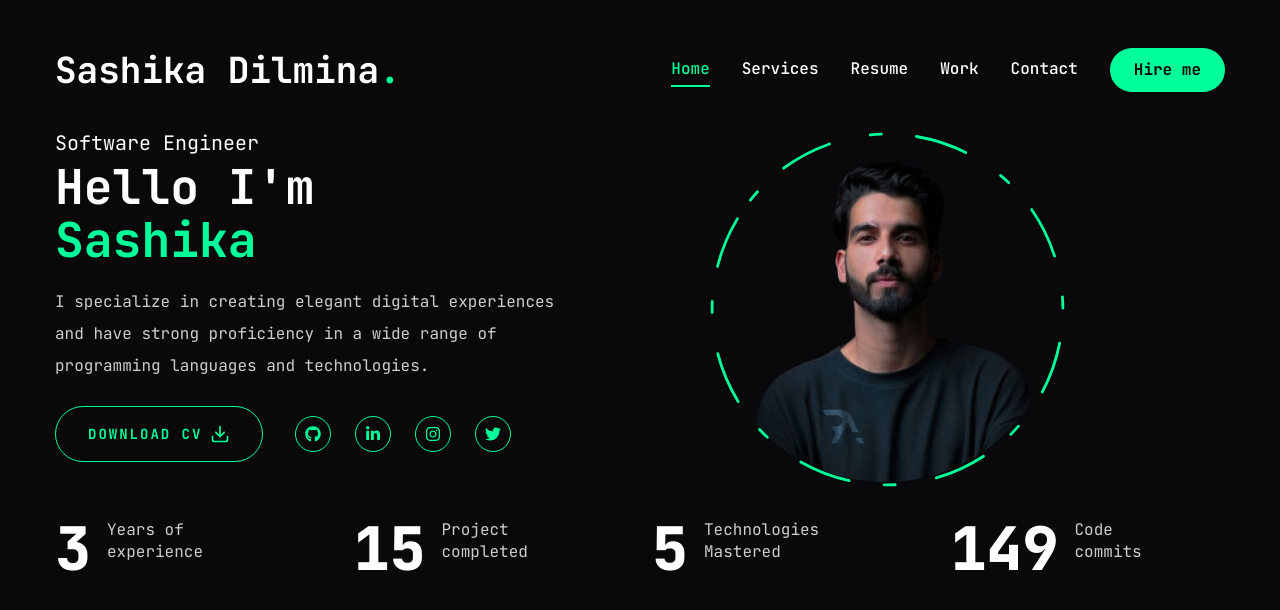
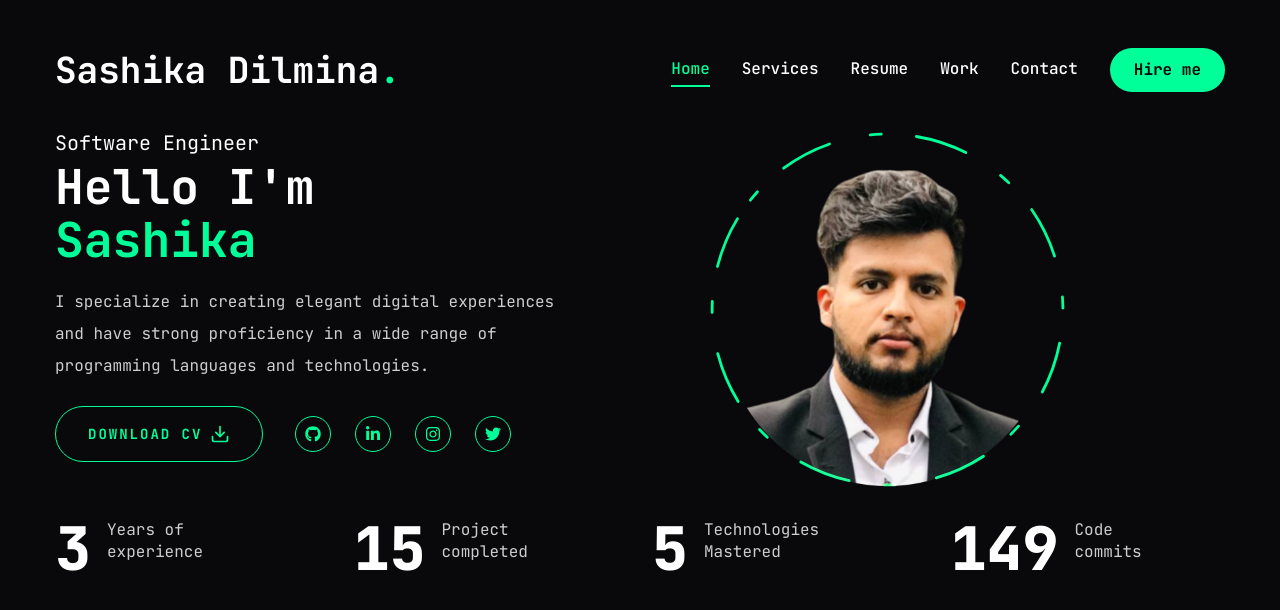
Before and after one commit to Sashika-Dilmina/Portfolio, a Next.js app: page / in a window 1280 px wide. Shown: the top 610 px of the page. Built offline with nearby package versions, Linux system fonts and the light colour scheme.

Commit message:
update photo

```diff
--- a/app/resume/page.jsx
+++ b/app/resume/page.jsx
@@ -100,7 +100,7 @@ const Resume = () => {
               <div className="flex flex-col gap-[30px]">
                 <div className="text-center xl:text-left">
                   <h3 className="text-4xl font-bold">{skills.title}</h3>
-                  <p className="max-w-[600px] text-white/60 mx-auto xl:mx-0">{skills.description}</p>
+                  <p className="max-w-[600px] text-white/60 mx-auto xl:mx-0 ">{skills.description}</p>
                 </div>
                 <ul className="grid grid-cols-2 sm:grid-cols-3 md:grid-cols-4 gap-4 xl:gap-[30px]">
                   {skills.skillList.map((skill, index) => (
--- a/components/Photo.jsx
+++ b/components/Photo.jsx
@@ -15,17 +15,15 @@ const Photo = () => {
          >
           {/*image*/}
           <motion.div
-          initial={{opacity: 0}}
+          initial={{ opacity: 0 }}
           animate={{
           opacity: 1,
-          transition: {delay: 2.4, duration: 0.4, ease: "easeInOut"},
+          transition: { delay: 2.4, duration: 0.4, ease: "easeInOut" },
   }}
-          className="w-[250px] h-[250px] xl:w-[350px] xl:h-[350px] mix-blend-lighten absolute"
-
+    className="w-[230px] h-[230px] xl:w-[330px] xl:h-[330px] mix-blend-lighten absolute translate-x-6 translate-y-5 xl:translate-x-9 xl:translate-y-6"
     >
-
          <Image
-            src="/assets/photo.png"
+          src="/assets/photo2.png"
           priority
           quality={100}
           fill
@@ -33,6 +31,7 @@ const Photo = () => {
           className="object-contain"
         />
         </motion.div>
+
 
           {/*circle*/}
           <motion.svg
```
Also changed, not shown: public/assets/photo.png (deleted), public/assets/photo2.png (added). Lines whose indentation alone changed are shown as unchanged.
